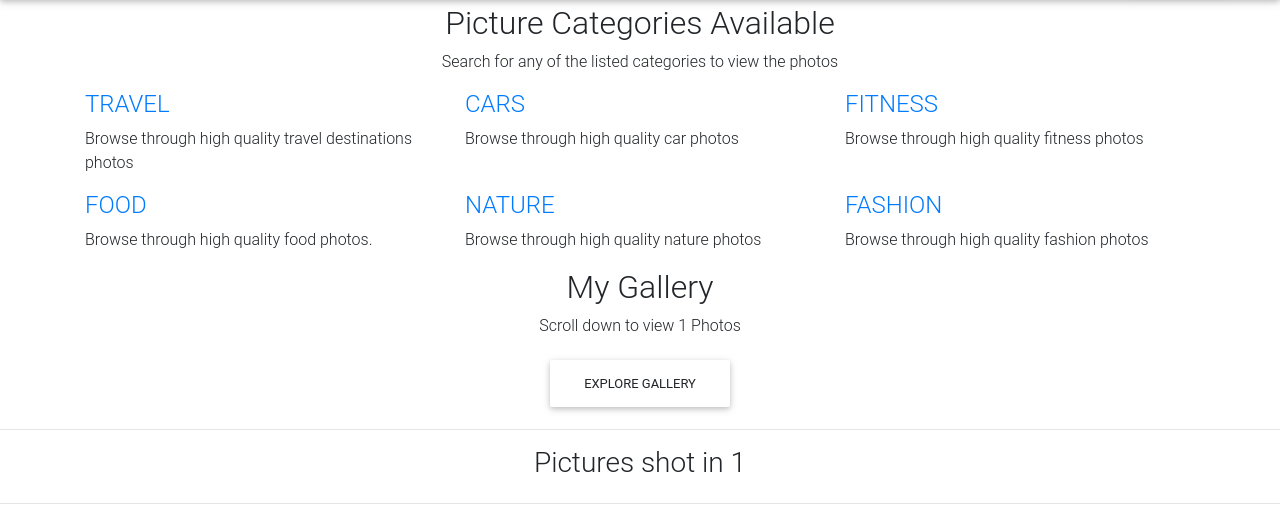
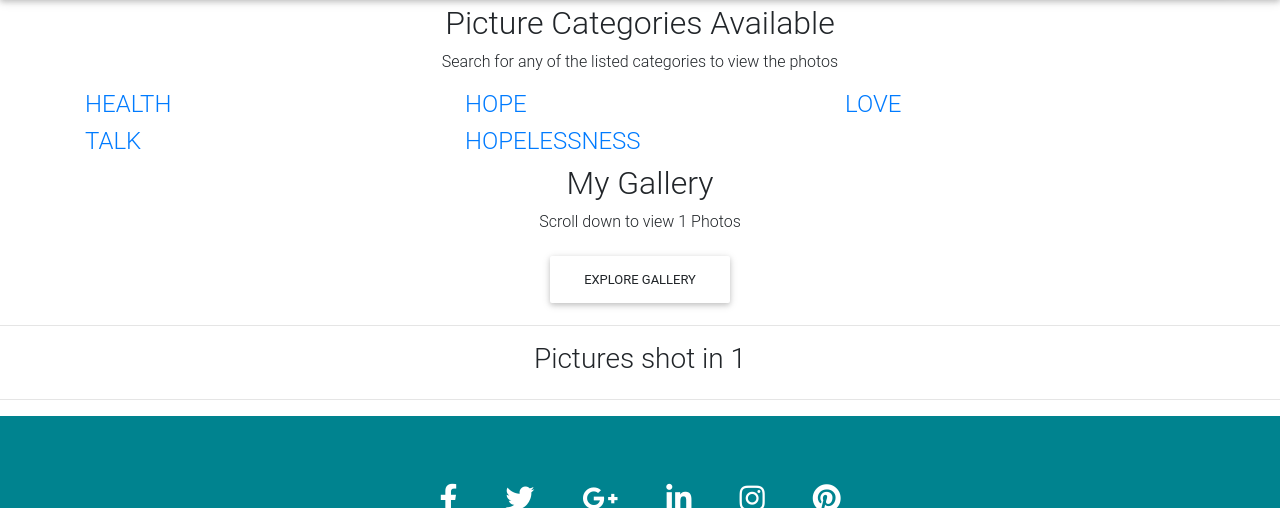
Before and after one commit to RisperAkinyi/Gallery-Booth, a Django app: page /location/1/ in a window 1280 px wide. Shown: the part 56-564 px from the top of the page. Run offline with Django 3.2, Linux system fonts and the light colour scheme; data that the repository does not hold is empty; some libraries are stand-ins or nearby versions.

Commit message:
add categories to base.html

```diff
--- a/personal/templates/base.html
+++ b/personal/templates/base.html
@@ -26,40 +26,27 @@
         		<div class="row service_inner">
         			<div class="col-lg-4 col-md-6">
         				<div class="service_item">
-        					<a href="#"><h4>TRAVEL</h4></a>
-        					<p>Browse through high quality travel destinations photos</p>
+        					<a href="#"><h4>HEALTH</h4></a>
         				</div>
         			</div>
         			<div class="col-lg-4 col-md-6">
         				<div class="service_item">
-        					<a href="#"><h4>CARS</h4></a>
-        					<p>Browse through high quality car photos</p>
+        					<a href="#"><h4>HOPE</h4></a>
         				</div>
         			</div>
         			<div class="col-lg-4 col-md-6">
         				<div class="service_item">
-        					<a href="#"><h4>FITNESS</h4></a>
-        					<p>Browse through high quality fitness photos</p>
+        					<a href="#"><h4>LOVE</h4></a>
         				</div>
         			</div>
         			<div class="col-lg-4 col-md-6">
         				<div class="service_item">
-        					<a href="#"><h4>FOOD</h4></a>
-        					<p>Browse through high quality food photos.</p>
-
-</p>
+        					<a href="#"><h4>TALK</h4></a>
         				</div>
         			</div>
         			<div class="col-lg-4 col-md-6">
         				<div class="service_item">
-        					<a href="#"><h4>NATURE</h4></a>
-        					<p>Browse through high quality nature photos</p>
-        				</div>
-        			</div>
-        			<div class="col-lg-4 col-md-6">
-        				<div class="service_item">
-        					<a href="#"><h4>FASHION</h4></a>
-        					<p>Browse through high quality fashion photos</p>
+        					<a href="#"><h4>HOPELESSNESS</h4></a>
         				</div>
         			</div>
         		</div>
```
